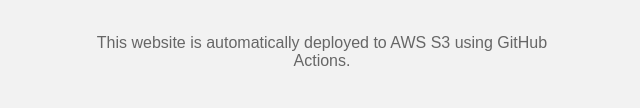
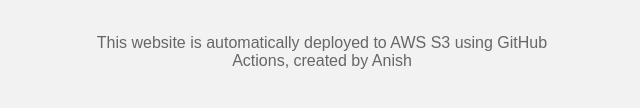
Before and after one commit to Anishponugumati/static-website-display, a plain HTML site: page index.html in a window 1280 px wide. Shown: the part 388-496 px from the top of the page, without its empty margins (318-958 px from the left). Drawn offline with Linux system fonts and the light colour scheme.

Commit message:
Update index.html content

```diff
--- a/index.html
+++ b/index.html
@@ -27,6 +27,6 @@
 </head>
 <body>
   <h1>Welcome to My Static Website!</h1>
-  <p>This website is automatically deployed to AWS S3 using GitHub Actions.</p>
+  <p>This website is automatically deployed to AWS S3 using GitHub Actions, created by Anish</p>
 </body>
 </html>
```
